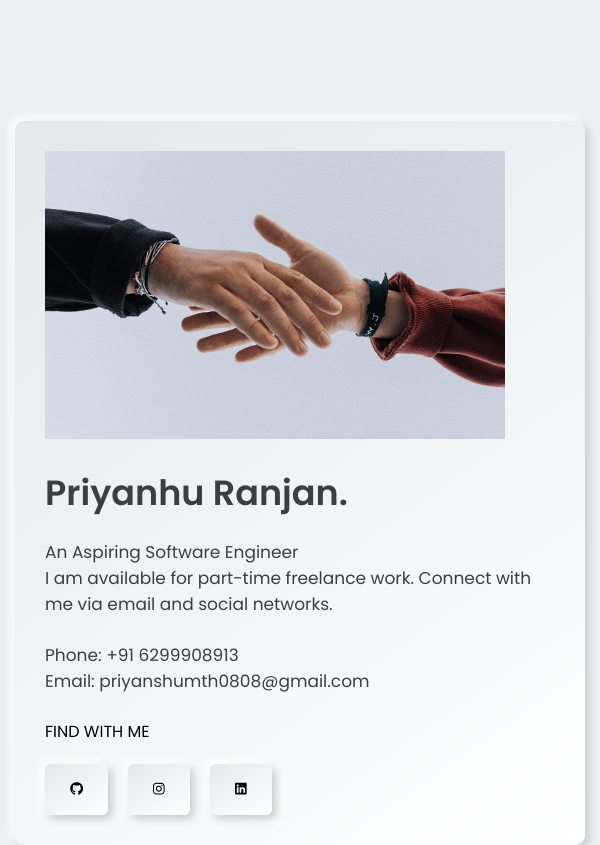
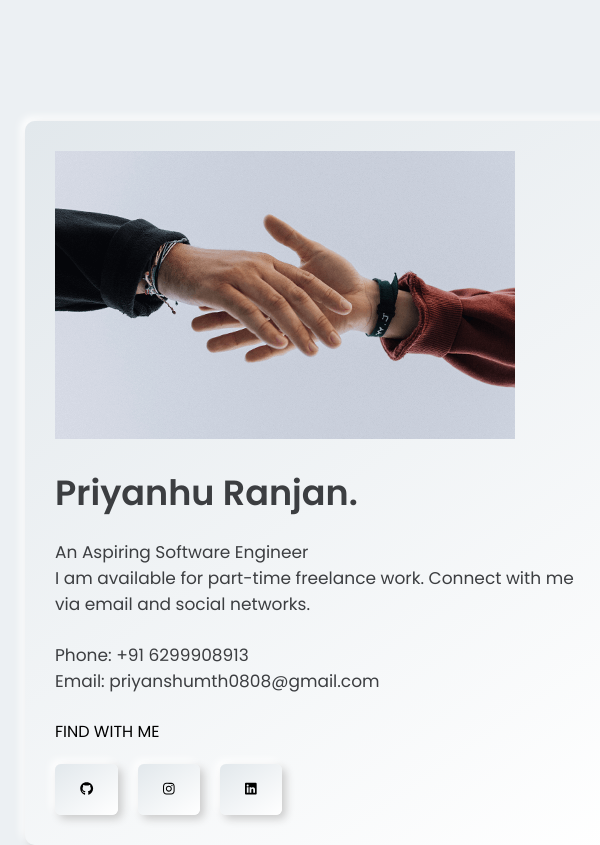
Before and after one commit to priyanshuuranjan/Portfolio, a React (Create React App) app: page / in a window 600 px wide. Shown: the part 7172-8017 px from the top of the page. Built offline with nearby package versions, Linux system fonts and the light colour scheme.

Commit message:
some changes for phone screen

```diff
--- a/src/Components/Contact/Contact.css
+++ b/src/Components/Contact/Contact.css
@@ -55,4 +55,8 @@
     margin-left: 10px;
     margin-right: -60px;
   }
+  .Contact .box {
+    margin-left: 10px;
+    margin-right:-40px;
+  }
 }
```
